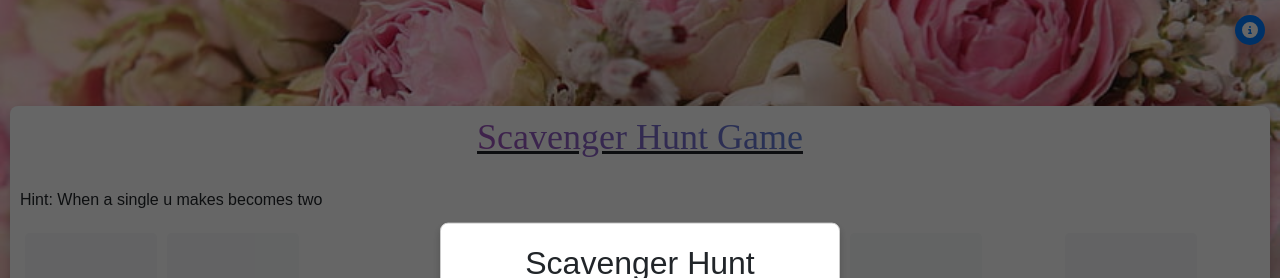
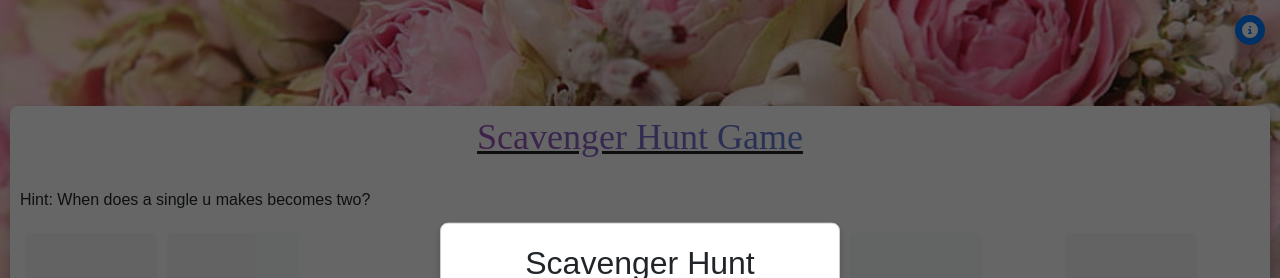
Before and after one commit to hlakis92/Search-n-find, a React (Create React App) app: page / in a window 1280 px wide. Shown: the top 278 px of the page. Built offline with nearby package versions, Linux system fonts and the light colour scheme; a small style sheet from the web is missing.

Commit message:
New Hint

```diff
--- a/src/App.js
+++ b/src/App.js
@@ -107,7 +107,7 @@ function App() {
 <div className="background-container"> {/* The container div */}
       <div className="container mt-5">
         <div className="mb-4 text-center"><u><h1 className='title'>Scavenger Hunt Game</h1></u></div>
-        <div><p>Hint: When a single u makes becomes two</p></div>
+        <div><p>Hint: When does a single u makes becomes two?</p></div>
         <div className="info-icon" onClick={handleInstructionsClick}>
             <FontAwesomeIcon icon={faInfoCircle} />
           </div>
```
